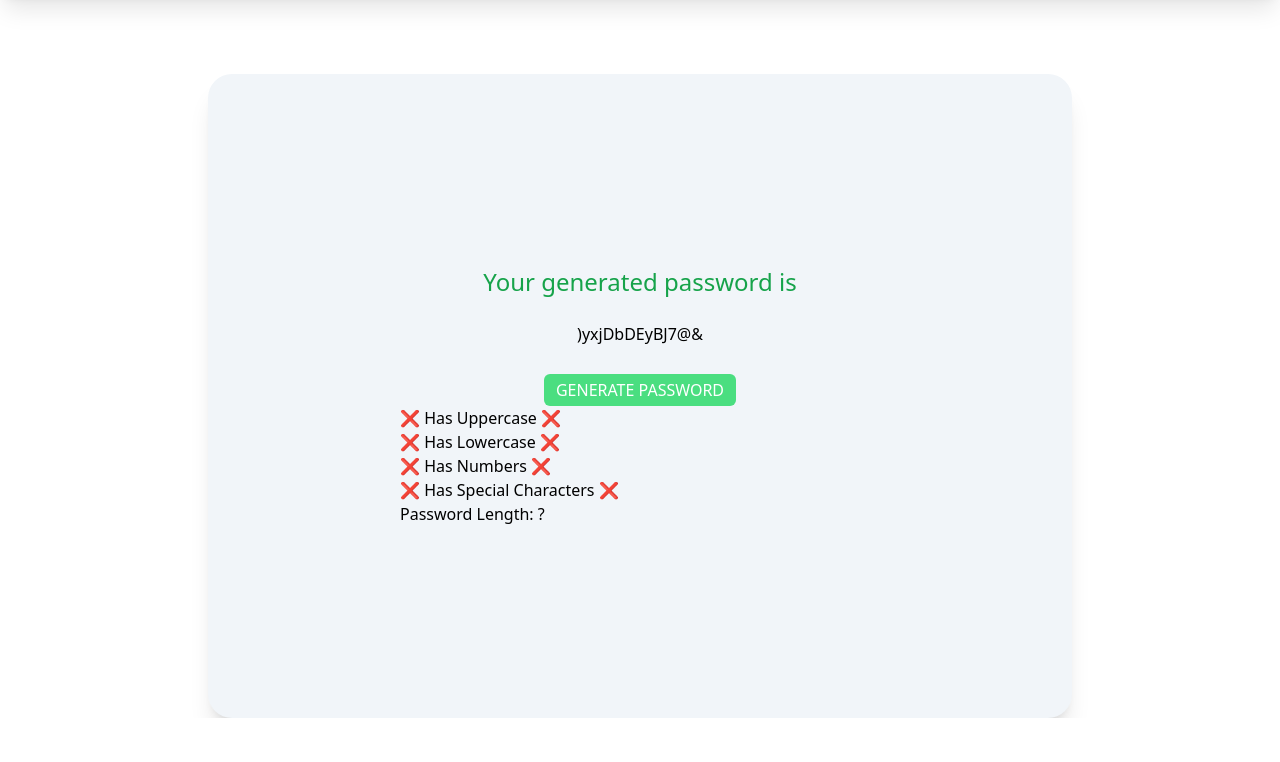
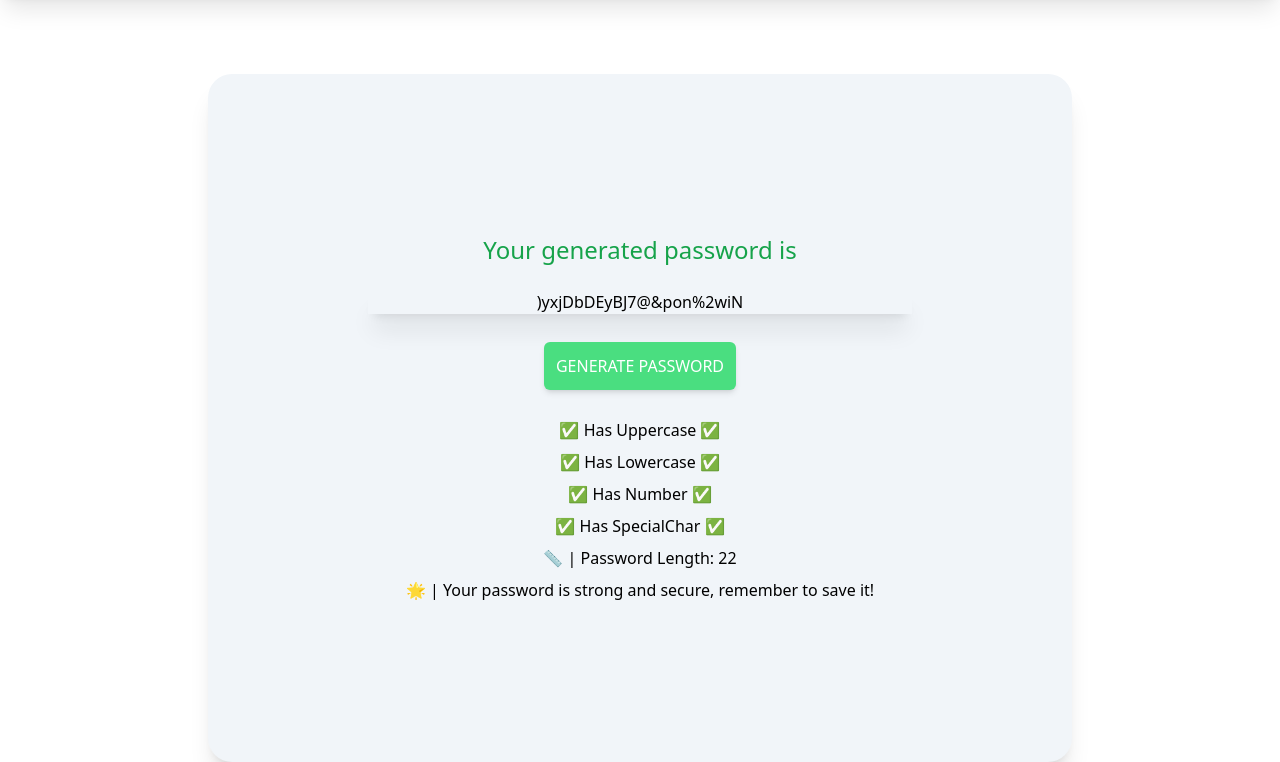
Before and after one commit to NightlyOneV/ConversorMoedaTS, a website: page src/website/index.html in a window 1280 px wide. Both pictures are taken after a click on the button "GENERATE PASSWORD". Shown: the part 86-848 px from the top of the page. Before the commit the page ends 804 px from the top, so only its background shows below. Drawn offline with Linux system fonts and the light colour scheme.

Commit message:
Website Working

```diff
--- a/src/ts/main.ts
+++ b/src/ts/main.ts
@@ -4,6 +4,7 @@
 
     Purposes:
     - Learning more about the typescript syntax.
+    - Learning HTML and TailwindCSS.
     - Learning more good practice, as camelCase.
     - Practicing my english.
 
@@ -11,62 +12,76 @@
     - Random password length, ranging from 8 to 14.
     - Big variety of characters allowed, with special characters.
     - Password validation (If it at least has a random number, uppercase, lowercase, special chars, etc..).
+
+    TailwindCSS build:
+    - npx tailwindcss -i ./src/website/styles/input.css -o ./src/website/styles/output.css --watch
 */
 
 // Setting up Variables
 const minCharRange : number = 8
-const maxCharRange : number = 14
+const maxCharRange : number = 24
 const allowedChar  : string = 'ABCDEFGHIJKLMNOPQRSTUVWXYZabcdefghijklmnopqrstuvwxyz0123456789!@#$%&*()'
 const charLength   : number = allowedChar.length
 const genButton    : any    = document.getElementById("generateButton")
 const passLabel    : any    = document.getElementById("password")
 
-const indicators   : any    = {
+const indicators   : Record<string, HTMLElement | null> = {
+    // Getting the html elements from their ID
     haveUpper: document.getElementById("haveUpper")     as HTMLHeadingElement,
     haveLower: document.getElementById("haveLower")     as HTMLHeadingElement,
     haveNumber: document.getElementById("haveNumber")   as HTMLHeadingElement,
     haveSpecial: document.getElementById("haveSpecial") as HTMLHeadingElement,
     howLength: document.getElementById("howLength")     as HTMLHeadingElement,
-};
+    isSafe: document.getElementById("isSafe")           as HTMLHeadingElement,
+}
 
-const indicatorTXT : any    = {
-
-    hasUppercase: {
-        true: "✅ Has Uppercase ✅",
+const indicatorTXT : Record<string, any>  = {
+    // Saving the text templates by each different element id
+    haveUpper: {
+        true : "✅ Has Uppercase ✅",
         false: "❌ Has Uppercase ❌",
     },
 
-    hasLowercase: {
-        true: "✅ Has Lowercase ✅",
+    haveLower: {
+        true : "✅ Has Lowercase ✅",
         false: "❌ Has Lowercase ❌",
     },
 
-    hasNumber: {
-        true: "✅ Has Number ✅",
+    haveNumber: {
+        true : "✅ Has Number ✅",
         false: "❌ Has Number ❌",
     },
 
-    hasSpecial: {
-        true: "✅ Has SpecialChar ✅",
+    haveSpecial: {
+        true : "✅ Has SpecialChar ✅",
         false: "❌ Has SpecialChar ❌",
     },
 
-    passLength: (length: number) => `Password Length: ${length}`
+    isSafe: {
+        true : "🌟 | Your password is strong and secure, remember to save it!",
+        false: "💔 | Your password is weak and can be unsafe, you can regenerate if you want!",
+    },
+
+    passLength: (length: number) => `📏 | Password Length: ${length}`
 }
 
 // Functions
 
-function setIndicator(id: string, value: boolean | string){
+function setIndicator(id: string, value: boolean | number){
     // Modifying the text of a html element (that has text content)
-    const htmlElement = indicators[id]
+    const htmlElement: HTMLElement | null = indicators[id]
 
     if (!htmlElement){
         alert(`Error! HTML ID Element not found ${id}`)
+        return
     }
 
+    // Type checking
     if (typeof(value) === "boolean"){
-        //TODO
-    }
+        htmlElement.textContent = indicatorTXT[id][value.toString()]
+    } else if (typeof value === "number") {
+        htmlElement.textContent = indicatorTXT.passLength(value)
+    } else { alert("Not a valid value"); return }
 
 }
 
@@ -94,28 +109,30 @@ function passwordValidation(password: string): boolean{
     const hasNumbers  : boolean = /\d/         .test(password)
     const hasSpecial  : boolean = /[!@#$%&*()]/.test(password)
     const length      : number  =              password.length
+    const safety      : boolean = (hasUppercase && hasLowercase && hasNumbers && hasSpecial)
 
-    return hasUppercase && hasLowercase && hasNumbers && hasSpecial
+    //Setting the html text elements
+    setIndicator("haveUpper", hasUppercase)
+    setIndicator("haveLower", hasLowercase)
+    setIndicator("haveNumber", hasNumbers)
+    setIndicator("haveSpecial", hasSpecial)
+    setIndicator("howLength", length)
+    setIndicator("isSafe", safety)
+
+
+    return safety
 }
 
-function newPassword(): string{
+function newPassword(): void{
     // Will generate a new password and validate it.
     const password: string  = generatePassword()
     const isSecure: boolean = passwordValidation(password)
 
     passLabel.textContent   = password
-
-    console.log(`Your random password was generated: ${password}`)
-
-    if (isSecure) {
-        return "✅ | Your password is strong and secure, remember to save it!"
-    } else {
-        return "❌ | Your password is weak and unsafe, you can try again if you want."
-    }
-
 }
 
 // Callback
 genButton.addEventListener("click", () =>{
+    // On click it will begin the password generation
     newPassword()
 })
--- a/src/website/index.html
+++ b/src/website/index.html
@@ -19,46 +19,46 @@
 
         <body>
 
-            <div class="rounded-3xl bg-slate-100 shadow-xl p-48 sm:mt-20 sm:mx-52 items-center grid-cols-1">
+            <div class="rounded-3xl bg-slate-100 shadow-xl p-40 sm:mt-20 sm:mx-52 items-center grid-cols-1">
                 <h1 class=" text-center font-medium text-green-600 text-2xl ">
                     Your generated password is
                 </h1>
 
-                <h1 id="password" class=" text-center mt-6">
+                <h1 id="password" class="  text-center mt-6 text-black shadow-xl font-medium">
                     ...
                 </h1>
 
                 <div class="flex justify-center mt-7">
-                    <button id="generateButton"  class="w-48 h-8 bg-green-400 rounded-md text-white">
+                    <button id="generateButton"  class="w-48 h-12 bg-green-400 rounded-md text-white shadow-md">
                         GENERATE PASSWORD
                     </button>
 
                 </div>
 
-                <h2 id="haveUpper">
-                    ❌ Has Uppercase ❌
+                <h2 class="flex justify-center mt-7" id="haveUpper">
+
                 </h2>
-                <h2 id="haveLower">
-                    ❌ Has Lowercase ❌
+                <h2 class="flex justify-center mt-2" id="haveLower">
+
                 </h2>
-                <h2 id="haveNumber">
-                    ❌ Has Numbers ❌
+                <h2 class="flex justify-center mt-2" id="haveNumber">
+
                 </h2>
-                <h2 id="haveSpecial">
-                    ❌ Has Special Characters ❌
+                <h2 class="flex justify-center mt-2" id="haveSpecial">
+
                 </h2>
-                <h2 id="howLength">
-                    Password Length: ?
+                <h2 class="flex justify-center mt-2" id="howLength">
+
+                </h2>
+
+                <h2 class="flex justify-center mt-2" id="isSafe">
+
                 </h2>
 
             </div>
 
         </body>
 
-        <footer>
-
-        </footer>
-
 
         <script src="./js/main.js"></script>
     </html>
--- a/src/website/js/main.js
+++ b/src/website/js/main.js
@@ -5,6 +5,7 @@
 
     Purposes:
     - Learning more about the typescript syntax.
+    - Learning HTML and TailwindCSS.
     - Learning more good practice, as camelCase.
     - Practicing my english.
 
@@ -12,39 +13,49 @@
     - Random password length, ranging from 8 to 14.
     - Big variety of characters allowed, with special characters.
     - Password validation (If it at least has a random number, uppercase, lowercase, special chars, etc..).
+
+    TailwindCSS build:
+    - npx tailwindcss -i ./src/website/styles/input.css -o ./src/website/styles/output.css --watch
 */
 // Setting up Variables
 const minCharRange = 8;
-const maxCharRange = 14;
+const maxCharRange = 24;
 const allowedChar = 'ABCDEFGHIJKLMNOPQRSTUVWXYZabcdefghijklmnopqrstuvwxyz0123456789!@#$%&*()';
 const charLength = allowedChar.length;
 const genButton = document.getElementById("generateButton");
 const passLabel = document.getElementById("password");
 const indicators = {
+    // Getting the html elements from their ID
     haveUpper: document.getElementById("haveUpper"),
     haveLower: document.getElementById("haveLower"),
     haveNumber: document.getElementById("haveNumber"),
     haveSpecial: document.getElementById("haveSpecial"),
     howLength: document.getElementById("howLength"),
+    isSafe: document.getElementById("isSafe"),
 };
 const indicatorTXT = {
-    hasUppercase: {
+    // Saving the text templates by each different element id
+    haveUpper: {
         true: "✅ Has Uppercase ✅",
         false: "❌ Has Uppercase ❌",
     },
-    hasLowercase: {
+    haveLower: {
         true: "✅ Has Lowercase ✅",
         false: "❌ Has Lowercase ❌",
     },
-    hasNumber: {
+    haveNumber: {
         true: "✅ Has Number ✅",
         false: "❌ Has Number ❌",
     },
-    hasSpecial: {
+    haveSpecial: {
         true: "✅ Has SpecialChar ✅",
         false: "❌ Has SpecialChar ❌",
     },
-    passLength: (length) => `Password Length: ${length}`
+    isSafe: {
+        true: "🌟 | Your password is strong and secure, remember to save it!",
+        false: "💔 | Your password is weak and can be unsafe, you can regenerate if you want!",
+    },
+    passLength: (length) => `📏 | Password Length: ${length}`
 };
 // Functions
 function setIndicator(id, value) {
@@ -52,9 +63,18 @@ function setIndicator(id, value) {
     const htmlElement = indicators[id];
     if (!htmlElement) {
         alert(`Error! HTML ID Element not found ${id}`);
+        return;
     }
+    // Type checking
     if (typeof (value) === "boolean") {
-        //TODO
+        htmlElement.textContent = indicatorTXT[id][value.toString()];
+    }
+    else if (typeof value === "number") {
+        htmlElement.textContent = indicatorTXT.passLength(value);
+    }
+    else {
+        alert("Not a valid value");
+        return;
     }
 }
 function getRandomNumber() {
@@ -77,22 +97,24 @@ function passwordValidation(password) {
     const hasNumbers = /\d/.test(password);
     const hasSpecial = /[!@#$%&*()]/.test(password);
     const length = password.length;
-    return hasUppercase && hasLowercase && hasNumbers && hasSpecial;
+    const safety = (hasUppercase && hasLowercase && hasNumbers && hasSpecial);
+    //Setting the html text elements
+    setIndicator("haveUpper", hasUppercase);
+    setIndicator("haveLower", hasLowercase);
+    setIndicator("haveNumber", hasNumbers);
+    setIndicator("haveSpecial", hasSpecial);
+    setIndicator("howLength", length);
+    setIndicator("isSafe", safety);
+    return safety;
 }
 function newPassword() {
     // Will generate a new password and validate it.
     const password = generatePassword();
     const isSecure = passwordValidation(password);
     passLabel.textContent = password;
-    console.log(`Your random password was generated: ${password}`);
-    if (isSecure) {
-        return "✅ | Your password is strong and secure, remember to save it!";
-    }
-    else {
-        return "❌ | Your password is weak and unsafe, you can try again if you want.";
-    }
 }
 // Callback
 genButton.addEventListener("click", () => {
+    // On click it will begin the password generation
     newPassword();
 });
```
Also changed, not shown: src/website/styles/output.css.
